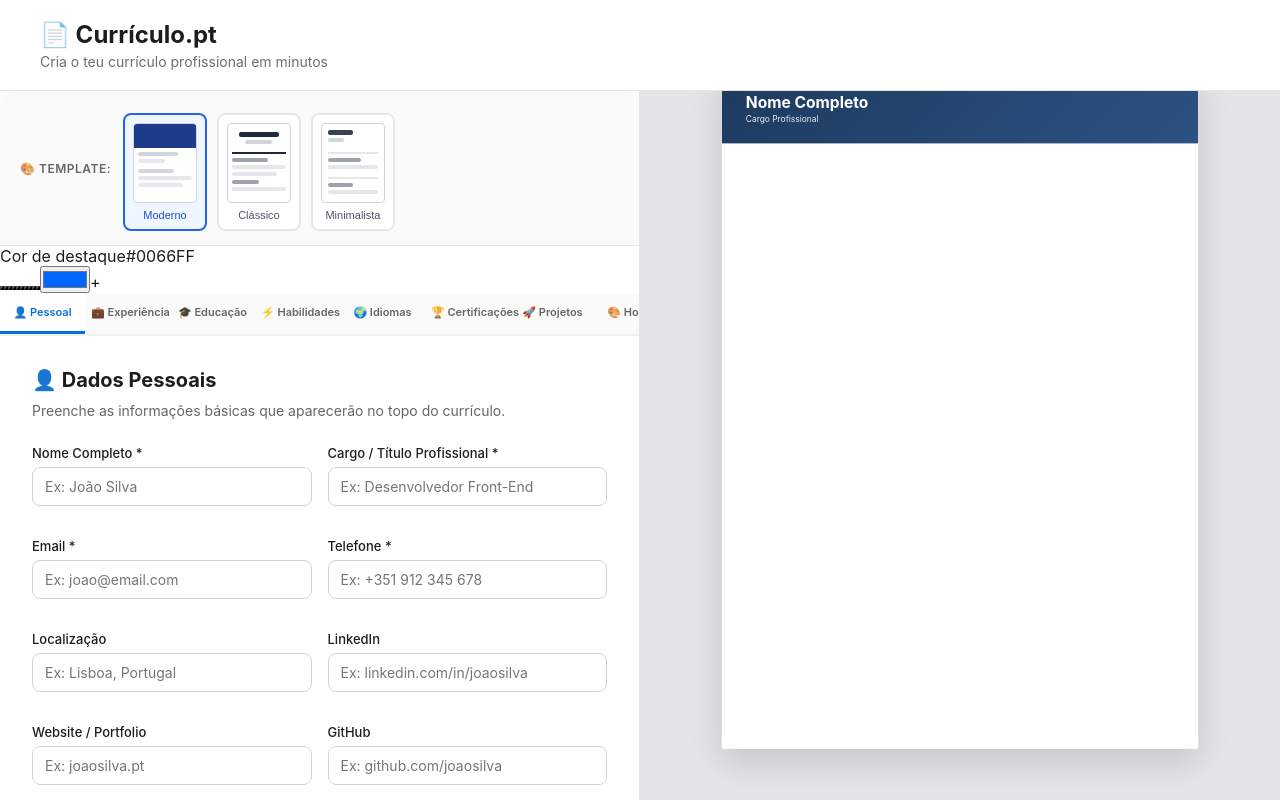
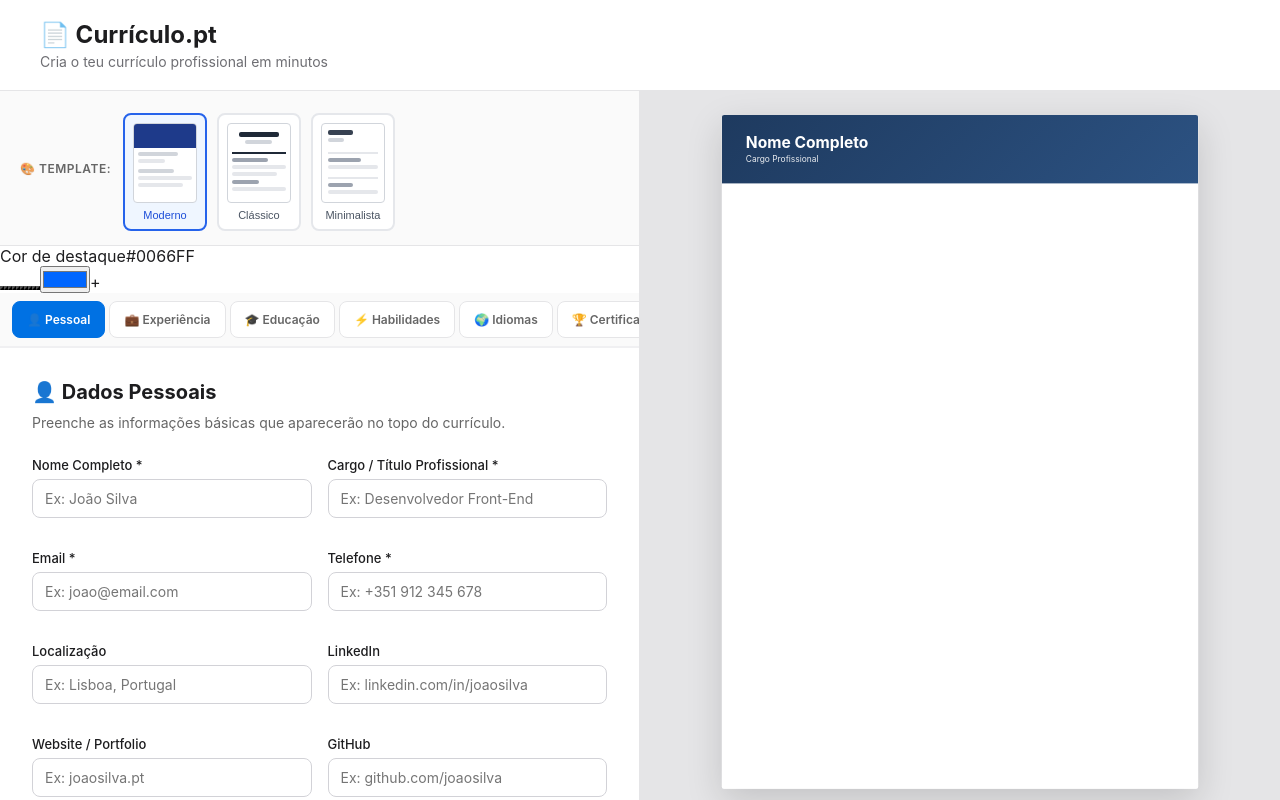
Before and after one commit to danilopereira199328-wq/curriculo-pt, a React (Vite) app: page / in a window 1280 px wide. Shown: the top 800 px of the page. Built offline with nearby package versions, Linux system fonts and the light colour scheme.

Commit message:
fix: menu de secções com scroll + validação de campos

```diff
--- a/src/App.css
+++ b/src/App.css
@@ -44,10 +44,30 @@ body {
 
 .app-main {
   flex: 1;
+  display: grid;
+  grid-template-columns: 1fr 1fr;
+  overflow: hidden;
+  height: calc(100vh - 100px);
+  padding: 0;
+  max-width: none;
+}
+
+.app-sidebar {
+  background: white;
+  overflow-y: auto;
+  border-right: 1px solid #e5e5e7;
+  display: flex;
+  flex-direction: column;
+}
+
+.app-preview {
+  background: #e5e5e7;
+  overflow: auto;
+  display: flex;
+  align-items: flex-start;
+  justify-content: center;
   padding: 24px;
-  max-width: 900px;
-  margin: 0 auto;
-  width: 100%;
+  padding-top: 24px;
 }
 
 /* ============================================
@@ -56,33 +76,51 @@ body {
 
 .cv-form {
   background: white;
-  border-radius: 16px;
-  box-shadow: 0 4px 20px rgba(0, 0, 0, 0.05);
   overflow: hidden;
 }
 
-/* NAVEGAÇÃO ENTRE SECÇÕES */
+/* NAVEGAÇÃO ENTRE SECÇÕES — corrigido com scroll horizontal */
 .steps-nav {
   display: flex;
+  flex-wrap: nowrap;
+  gap: 4px;
   overflow-x: auto;
+  overflow-y: hidden;
+  padding: 8px 12px;
+  background: #fafafa;
   border-bottom: 2px solid #f0f0f2;
-  background: #fafafa;
+  scrollbar-width: thin;
+  scrollbar-color: #cbd5e1 transparent;
+  -webkit-overflow-scrolling: touch;
+}
+
+.steps-nav::-webkit-scrollbar {
+  height: 6px;
+}
+
+.steps-nav::-webkit-scrollbar-thumb {
+  background: #cbd5e1;
+  border-radius: 3px;
+}
+
+.steps-nav::-webkit-scrollbar-track {
+  background: transparent;
 }
 
 .step-btn {
-  flex: 1;
-  padding: 16px 12px;
-  border: none;
-  background: transparent;
-  cursor: pointer;
-  font-size: 13px;
+  flex: 0 0 auto;
+  min-width: max-content;
+  padding: 10px 14px;
+  border: 1px solid #e5e5e7;
+  background: white;
+  border-radius: 8px;
+  cursor: pointer;
+  font-size: 12px;
   font-weight: 600;
   color: #666;
-  transition: all 0.2s;
-  border-bottom: 3px solid transparent;
   font-family: inherit;
   white-space: nowrap;
-  min-width: 100px;
+  transition: background 0.15s, color 0.15s, border-color 0.15s;
 }
 
 .step-btn:hover {
@@ -91,9 +129,16 @@ body {
 }
 
 .step-btn.active {
-  color: #0071e3;
-  border-bottom-color: #0071e3;
-  background: white;
+  background: #0071e3;
+  color: white;
+  border-color: #0071e3;
+}
+
+@media (max-width: 768px) {
+  .step-btn {
+    font-size: 11px;
+    padding: 8px 10px;
+  }
 }
 
 /* CONTEÚDO DA SECÇÃO */
@@ -190,7 +235,7 @@ body {
 }
 
 /* ============================================
-   CARDS DINÂMICOS (Experiência/Educação)
+   CARDS DINÂMICOS
    ============================================ */
 
 .dynamic-card {
@@ -453,7 +498,7 @@ body {
 }
 
 /* ============================================
-   NAVEGAÇÃO
+   NAVEGAÇÃO ENTRE PASSOS
    ============================================ */
 
 .step-navigation {
@@ -495,86 +540,17 @@ body {
 }
 
 /* ============================================
-   RESPONSIVO
-   ============================================ */
-
-@media (max-width: 768px) {
-  .app-main {
-    padding: 12px;
-  }
-
-  .step-content {
-    padding: 20px;
-  }
-
-  .form-grid {
-    grid-template-columns: 1fr;
-  }
-
-  .skill-item,
-  .language-item {
-    grid-template-columns: 1fr;
-  }
-
-  .step-btn {
-    font-size: 11px;
-    padding: 12px 8px;
-    min-width: 80px;
-  }
-}
-
-/* ============================================
-   LAYOUT COM PREVIEW
-   ============================================ */
-
-.app-main {
-  flex: 1;
-  display: grid;
-  grid-template-columns: 1fr 1fr;
-  overflow: hidden;
-  height: calc(100vh - 100px);
-  padding: 0;
-  max-width: none;
-}
-
-.app-sidebar {
-  background: white;
-  overflow-y: auto;
-  border-right: 1px solid #e5e5e7;
-  display: flex;
-  flex-direction: column;
-}
-
-.app-preview {
-  background: #e5e5e7;
-  overflow: auto;
-  display: flex;
-  align-items: flex-start;
+   PREVIEW DO CV
+   ============================================ */
+
+.cv-preview-container {
+  width: 100%;
+  display: flex;
   justify-content: center;
-  padding: 24px;
-  padding-top: 24px;
 }
 
 .cv-preview-scaler {
   width: 794px;
-  height: 1123px;
-  transform: scale(0.55);
-  transform-origin: top center;
-  margin-top: -40px;
-}
-
-/* ============================================
-   PREVIEW DO CV
-   ============================================ */
-
-.cv-preview-container {
-  width: 100%;
-  display: flex;
-  justify-content: center;
-}
-
-.cv-preview-scaler {
-  width: 794px; /* A4 a 96 DPI */
   height: 1123px;
   transform: scale(0.6);
   transform-origin: top center;
@@ -857,6 +833,39 @@ body {
   color: #999;
 }
 
+.cv-objective {
+  padding: 20px 40px 0;
+}
+
+.cv-objective p {
+  font-size: 11px;
+  line-height: 1.6;
+  color: #4a4a4f;
+  margin: 0;
+}
+
+.cv-info-item {
+  font-size: 10px;
+  color: #1a1a1f;
+  line-height: 1.7;
+  margin-bottom: 2px;
+}
+
+.cv-hobbies {
+  display: flex;
+  flex-wrap: wrap;
+  gap: 5px;
+}
+
+.cv-hobby-tag {
+  font-size: 9px;
+  padding: 3px 8px;
+  background: #f0f0f2;
+  color: #4a4a4f;
+  border-radius: 10px;
+  font-weight: 500;
+}
+
 /* ============================================
    BOTÃO DE DOWNLOAD PDF
    ============================================ */
@@ -894,31 +903,17 @@ body {
   box-shadow: none;
 }
 
-/* ============================================
-   RESPONSIVO
-   ============================================ */
-
-@media (max-width: 1024px) {
-  .app-main {
-    grid-template-columns: 1fr;
-    height: auto;
-    overflow: auto;
-  }
-
-  .app-sidebar {
-    border-right: none;
-    border-bottom: 1px solid #e5e5e7;
-  }
-
-  .cv-preview-scaler {
-    transform: scale(0.5);
-  }
-}
-
-@media (max-width: 768px) {
-  .cv-preview-scaler {
-    transform: scale(0.4);
-  }
+.download-template-info {
+  font-size: 11px;
+  color: #888;
+  text-align: center;
+  margin-top: 8px;
+  font-style: italic;
+}
+
+.download-template-info strong {
+  color: #1d1d1f;
+  font-weight: 600;
 }
 
 /* ============================================
@@ -999,29 +994,6 @@ body {
 .tech-tag-remove:hover {
   opacity: 1;
   color: #e53935;
-}
-
-/* ============================================
-   AJUSTE DAS ABAS (7 agora)
-   ============================================ */
-
-.steps-nav {
-  overflow-x: auto;
-  scrollbar-width: thin;
-}
-
-.step-btn {
-  min-width: 90px;
-  font-size: 12px;
-  padding: 14px 8px;
-}
-
-@media (max-width: 1024px) {
-  .step-btn {
-    min-width: 80px;
-    font-size: 11px;
-    padding: 12px 6px;
-  }
 }
 
 /* ============================================
@@ -1187,7 +1159,7 @@ body {
 }
 
 /* ============================================
-   SELECT (Disponibilidade)
+   SELECT
    ============================================ */
 
 .form-field select {
@@ -1208,53 +1180,6 @@ body {
 }
 
 /* ============================================
-   AJUSTE DAS ABAS (8 agora)
-   ============================================ */
-
-.step-btn {
-  min-width: 85px;
-  font-size: 11px;
-  padding: 12px 6px;
-}
-
-/* ============================================
-   TEMPLATE: OBJETIVO, INFO, HOBBIES
-   ============================================ */
-
-.cv-objective {
-  padding: 20px 40px 0;
-}
-
-.cv-objective p {
-  font-size: 11px;
-  line-height: 1.6;
-  color: #4a4a4f;
-  margin: 0;
-}
-
-.cv-info-item {
-  font-size: 10px;
-  color: #1a1a1f;
-  line-height: 1.7;
-  margin-bottom: 2px;
-}
-
-.cv-hobbies {
-  display: flex;
-  flex-wrap: wrap;
-  gap: 5px;
-}
-
-.cv-hobby-tag {
-  font-size: 9px;
-  padding: 3px 8px;
-  background: #f0f0f2;
-  color: #4a4a4f;
-  border-radius: 10px;
-  font-weight: 500;
-}
-
-/* ============================================
    SELETOR DE TEMPLATE
    ============================================ */
 
@@ -1276,34 +1201,12 @@ body {
   white-space: nowrap;
 }
 
-.template-buttons {
-  display: flex;
-  gap: 6px;
-  flex-wrap: wrap;
-}
-
-.template-btn {
-  padding: 6px 14px;
-  border: 1px solid #e5e5e7;
-  background: white;
-  border-radius: 20px;
-  font-size: 12px;
-  font-weight: 500;
-  color: #1d1d1f;
-  cursor: pointer;
-  transition: all 0.2s;
-  font-family: inherit;
-}
-
-.template-btn:hover {
-  border-color: #0071e3;
-  color: #0071e3;
-}
-
-.template-btn.active {
-  background: #0071e3;
-  color: white;
-  border-color: #0071e3;
+@media (max-width: 768px) {
+  .template-selector {
+    flex-direction: column;
+    align-items: flex-start;
+    gap: 8px;
+  }
 }
 
 /* ============================================
@@ -1588,27 +1491,45 @@ body {
 }
 
 /* ============================================
-   RESPONSIVO PARA O SELETOR
-   ============================================ */
+   RESPONSIVO
+   ============================================ */
+
+@media (max-width: 1024px) {
+  .app-main {
+    grid-template-columns: 1fr;
+    height: auto;
+    overflow: auto;
+  }
+
+  .app-sidebar {
+    border-right: none;
+    border-bottom: 1px solid #e5e5e7;
+  }
+
+  .cv-preview-scaler {
+    transform: scale(0.5);
+  }
+}
 
 @media (max-width: 768px) {
-  .template-selector {
-    flex-direction: column;
-    align-items: flex-start;
-    gap: 8px;
+  .app-main {
+    padding: 0;
   }
-}
-
-/* Info do template no botão de download */
-.download-template-info {
-  font-size: 11px;
-  color: #888;
-  text-align: center;
-  margin-top: 8px;
-  font-style: italic;
-}
-
-.download-template-info strong {
-  color: #1d1d1f;
-  font-weight: 600;
-}
+
+  .step-content {
+    padding: 20px;
+  }
+
+  .form-grid {
+    grid-template-columns: 1fr;
+  }
+
+  .skill-item,
+  .language-item {
+    grid-template-columns: 1fr;
+  }
+
+  .cv-preview-scaler {
+    transform: scale(0.4);
+  }
+}
--- a/src/components/DownloadButtons.tsx
+++ b/src/components/DownloadButtons.tsx
@@ -1,12 +1,21 @@
 import { useState } from 'react';
 import { useCVStore } from '../store/cvStore';
 import { exportCVAsPDF } from '../utils/exportCV';
+import { validateCV } from '../utils/validation';
 
 export function DownloadButtons() {
   const { data, template, reset } = useCVStore();
   const [isDownloading, setIsDownloading] = useState(false);
+  const [errors, setErrors] = useState<string[]>([]);
 
   const handleDownload = async () => {
+    const validationErrors = validateCV(data);
+    if (validationErrors.length > 0) {
+      setErrors(validationErrors.map((e) => e.message));
+      return;
+    }
+    setErrors([]);
+
     setIsDownloading(true);
     try {
       await exportCVAsPDF(data, template);
@@ -25,11 +34,33 @@ export function DownloadButtons() {
       )
     ) {
       reset();
+      setErrors([]);
     }
   };
 
   return (
     <div className="download-buttons">
+      {errors.length > 0 && (
+        <div
+          style={{
+            background: '#fef3c7',
+            border: '1px solid #f59e0b',
+            borderRadius: '6px',
+            padding: '10px 12px',
+            marginBottom: '10px',
+            fontSize: '13px',
+            color: '#92400e',
+          }}
+        >
+          <strong>⚠️ Corrige antes de gerar o PDF:</strong>
+          <ul style={{ margin: '6px 0 0 0', paddingLeft: '18px' }}>
+            {errors.map((e, i) => (
+              <li key={i}>{e}</li>
+            ))}
+          </ul>
+        </div>
+      )}
+
       <button
         onClick={handleDownload}
         disabled={isDownloading}
@@ -38,7 +69,6 @@ export function DownloadButtons() {
         {isDownloading ? '⏳ A gerar PDF...' : '📥 Descarregar Currículo PDF'}
       </button>
 
-      {/* 👇 NOVO — botão limpar rascunho */}
       <button
         onClick={handleReset}
         type="button"
--- /dev/null
+++ b/src/utils/validation.ts
@@ -0,0 +1,82 @@
+import type { CVData } from '../types/cv';
+
+export interface ValidationError {
+  field: string;
+  message: string;
+}
+
+export function validateCV(data: CVData): ValidationError[] {
+  const errors: ValidationError[] = [];
+
+  if (!data.personal.fullName?.trim()) {
+    errors.push({ field: 'fullName', message: 'Nome completo é obrigatório.' });
+  } else if (data.personal.fullName.trim().length < 3) {
+    errors.push({ field: 'fullName', message: 'Nome demasiado curto.' });
+  }
+
+  const email = data.personal.email?.trim();
+  if (!email) {
+    errors.push({ field: 'email', message: 'Email é obrigatório.' });
+  } else if (!/^[^\s@]+@[^\s@]+\.[^\s@]+$/.test(email)) {
+    errors.push({ field: 'email', message: 'Email inválido (ex: nome@dominio.com).' });
+  }
+
+  const phone = data.personal.phone?.trim();
+  if (phone) {
+    const phoneClean = phone.replace(/[\s\-().]/g, '');
+    if (!/^(\+?\d{1,3})?\d{9}$/.test(phoneClean)) {
+      errors.push({
+        field: 'phone',
+        message: 'Telefone inválido. Usa formato: +351 912 345 678',
+      });
+    }
+  }
+
+  const linkedin = data.personal.linkedin?.trim();
+  if (linkedin && !/linkedin\.com\//i.test(linkedin)) {
+    errors.push({ field: 'linkedin', message: 'LinkedIn deve conter "linkedin.com/".' });
+  }
+
+  const github = data.personal.github?.trim();
+  if (github && !/github\.com\//i.test(github)) {
+    errors.push({ field: 'github', message: 'GitHub deve conter "github.com/".' });
+  }
+
+  const website = data.personal.website?.trim();
+  if (website && !/^https?:\/\/|\./.test(website)) {
+    errors.push({ field: 'website', message: 'Website inválido.' });
+  }
+
+  data.experience.forEach((exp, i) => {
+    if (exp.startDate && exp.endDate && !exp.current && exp.startDate > exp.endDate) {
+      errors.push({
+        field: `experience[${i}].startDate`,
+        message: `Experiência #${i + 1}: data de início posterior à data de fim.`,
+      });
+    }
+  });
+
+  data.education.forEach((edu, i) => {
+    if (edu.startDate && edu.endDate && edu.startDate > edu.endDate) {
+      errors.push({
+        field: `education[${i}].startDate`,
+        message: `Educação #${i + 1}: data de início posterior à data de fim.`,
+      });
+    }
+  });
+
+  data.volunteering.forEach((vol, i) => {
+    if (vol.startDate && vol.endDate && !vol.current && vol.startDate > vol.endDate) {
+      errors.push({
+        field: `volunteering[${i}].startDate`,
+        message: `Voluntariado #${i + 1}: data de início posterior à data de fim.`,
+      });
+    }
+  });
+
+  return errors;
+}
+
+export function isValidCV(data: CVData): boolean {
+  return validateCV(data).length === 0;
+}
```
Lines whose indentation alone changed are shown as unchanged.
